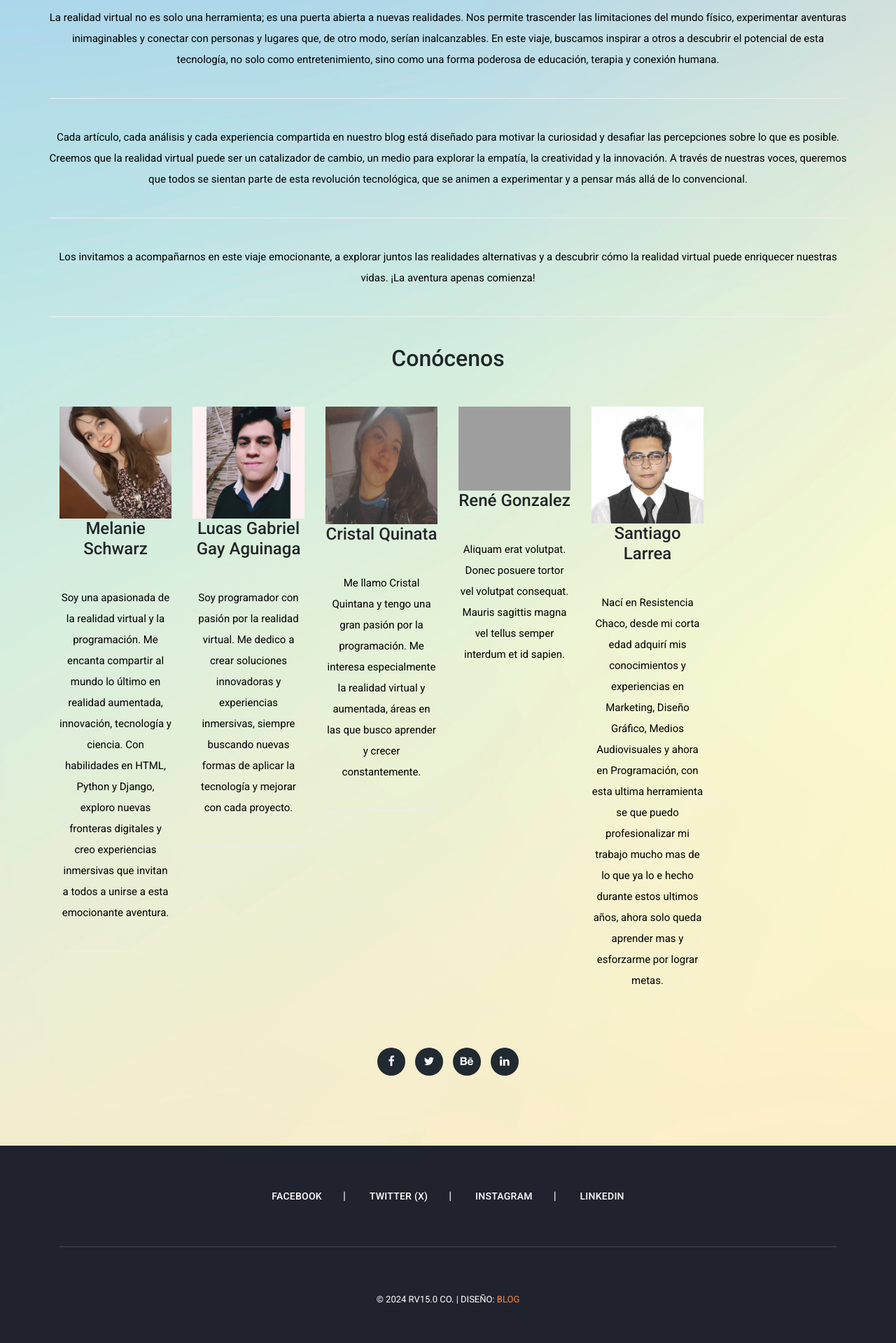
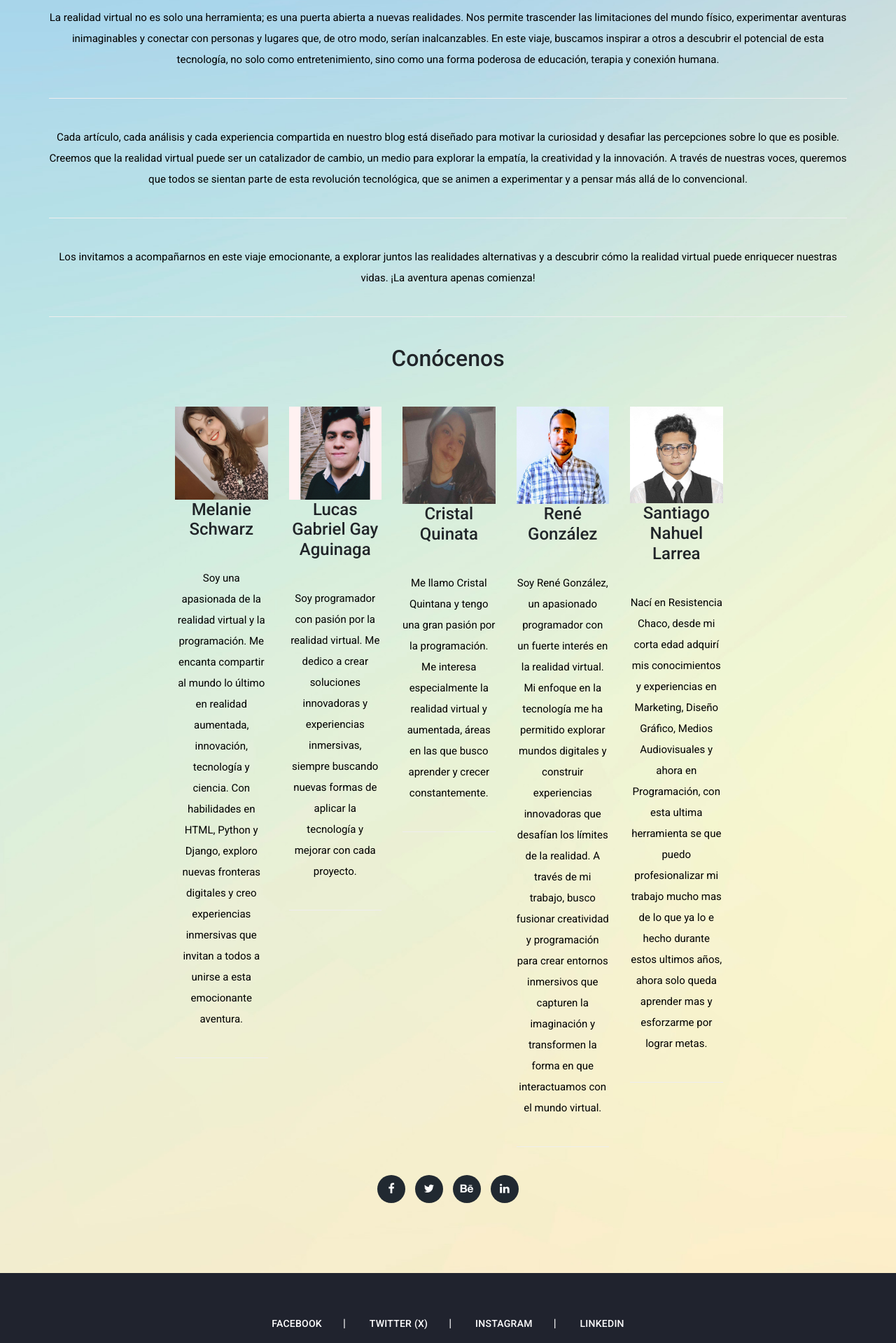
Before and after one commit to LucasGabrielGA/RV15, a Django app: page /about/ in a window 1280 px wide. Shown: the part 1031-2950 px from the top of the page at 70% size. Before the commit the page ends 2894 px from the top, so only its background shows below. Run offline with Django 5.2, Linux system fonts and the light colour scheme; parts of the project's set-up code (start-up, migrations or seed data) failed here and were passed over; some libraries are stand-ins or nearby versions; grey boxes are pictures that could not be loaded.

Commit message:
Actualización 8: Últimos retoques al about|static

```diff
--- a/blogG15/templates/about.html
+++ b/blogG15/templates/about.html
@@ -69,7 +69,7 @@
           </div>
       </div>
 
-      <div class="row">
+      <div class="row" style="margin-left: 150px;">
           <div class="col-2">
               <img src="{% static 'assets/images/person1.jpg' %}" alt="Melanie Schwarz" class="img-fluid">
               <h4>Melanie Schwarz</h4>
@@ -87,12 +87,12 @@
           </div>
           <div class="col-2">
               <img src="{% static 'assets/images/person4.jpg' %}" alt="Rene Gonzalez" class="img-fluid">
-              <h4>René Gonzalez</h4>
-              <p>Aliquam erat volutpat. Donec posuere tortor vel volutpat consequat. Mauris sagittis magna vel tellus semper interdum et id sapien.</p>
+              <h4>René González</h4>
+              <p>Soy René González, un apasionado programador con un fuerte interés en la realidad virtual. Mi enfoque en la tecnología me ha permitido explorar mundos digitales y construir experiencias innovadoras que desafían los límites de la realidad. A través de mi trabajo, busco fusionar creatividad y programación para crear entornos inmersivos que capturen la imaginación y transformen la forma en que interactuamos con el mundo virtual.</p>
           </div>
           <div class="col-2">
               <img src="{% static 'assets/images/person5.jpg' %}" alt="Santiago Larrea" class="img-fluid">
-              <h4>Santiago Larrea</h4>
+              <h4>Santiago Nahuel Larrea</h4>
               <p>Nací en Resistencia Chaco, desde mi corta edad adquirí mis conocimientos y experiencias en Marketing, Diseño Gráfico, Medios Audiovisuales y ahora en Programación, con esta ultima herramienta se que puedo profesionalizar mi trabajo mucho mas de lo que ya lo e hecho durante estos ultimos años, ahora solo queda aprender mas y esforzarme por lograr metas.</p>
           </div>
       </div>
```
Also changed, not shown: blogG15/static/assets/images/person4.jpg (added).
